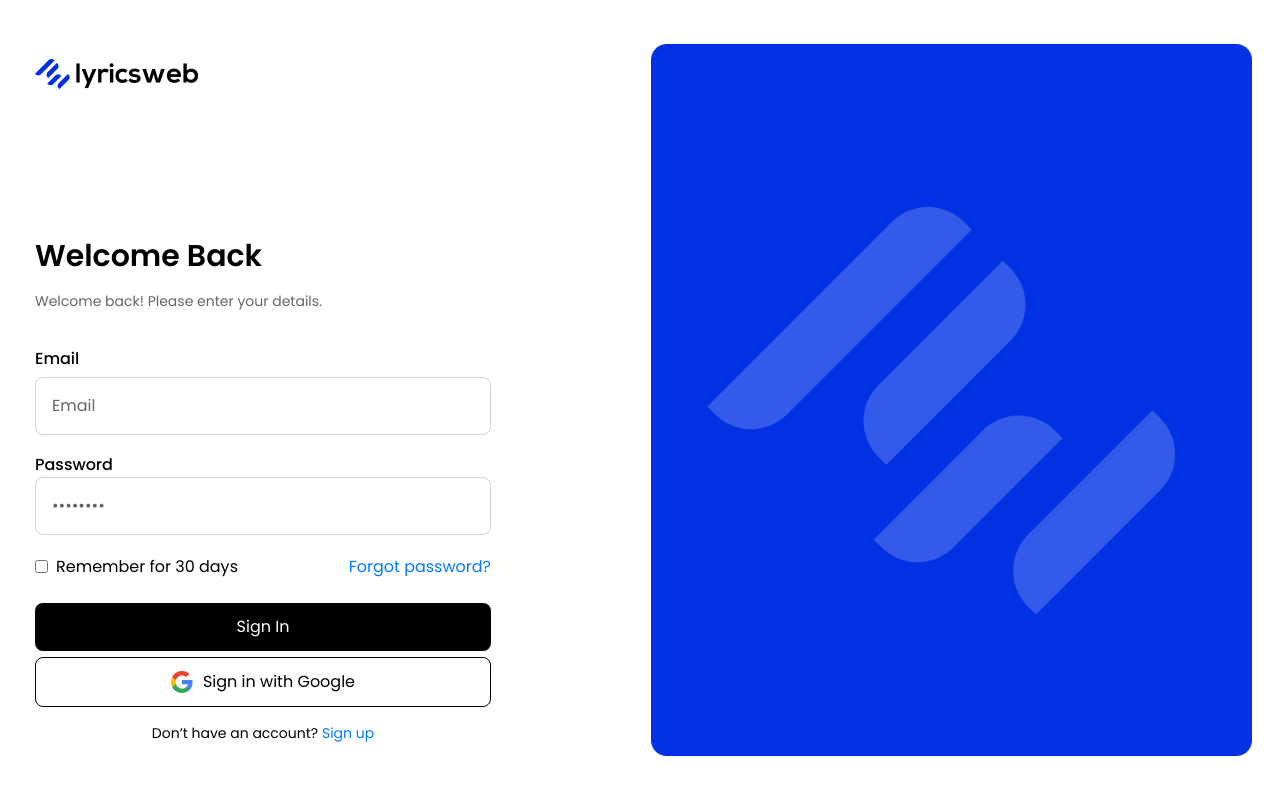
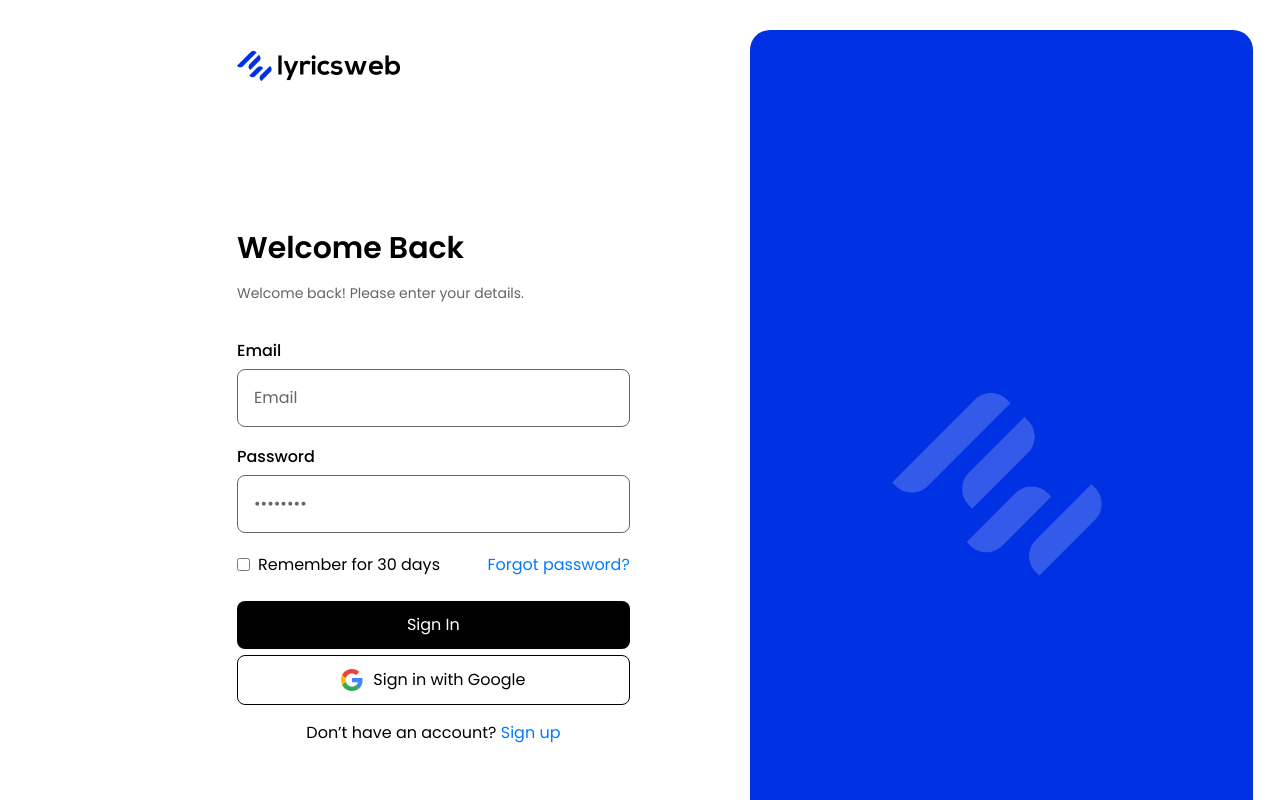
Before and after one commit to BimlaJain/Test-1, a Next.js app: page / in a window 1280 px wide. Shown: the top 800 px of the page. Built offline with nearby package versions, Linux system fonts and the light colour scheme.

Commit message:
change updates

```diff
--- a/src/app/page.tsx
+++ b/src/app/page.tsx
@@ -1,10 +1,10 @@
 "use client"
-import LoginFormPage from "@/components/LoginFormPage";
+import  Login from "../components/LoginFormPage"
 
 export default function Home() {
   return (
     <>
-      <LoginFormPage/>
+   <Login/>
 
     </>
   );
--- a/src/components/LoginFormPage.tsx
+++ b/src/components/LoginFormPage.tsx
@@ -1,195 +1,154 @@
 "use client";
-import React, { useState , useEffect } from "react";
+import React, { FormEvent, useEffect, useState } from "react";
 import { useRouter } from "next/navigation";
 import Swal from "sweetalert2";
 
-const LoginFormPage = () => {
-    // typscript interface
-    interface FormData {
-        email: string;
-        password: string;
-    }
-    // errors typescript interface
-    interface Errors {
-        email?: string;
-        password?: string;
-        rememberMe?: string;
-    }
-    // useState Data
-    const [formData, setFormData] = useState<FormData>({ email: "", password: "" });
-    const [rememberMe, setRememberMe] = useState(false);
-    const [errors, setErrors] = useState<Errors>({});
+const MyLoginForm = () => {
+    const myState = {
+        email: "",
+        password: "",
+        customCheckBox: false,
+    };
+
+    const [formValue, setFormValue] = useState(myState);
+    const [errors, setErrors] = useState(false);
     const router = useRouter();
 
-    // handle change function
-    const handleChange = (e: any) => {
-        const { name, value } = e.target;
-        setFormData({ ...formData, [name]: value });
+    const emailRegax = /^[a-zA-Z0-9_.+-]+@[a-zA-Z0-9-]+\.[a-zA-Z0-9-.]+$/;
 
-        setErrors((prevErrors) => {
-            const newErrors = { ...prevErrors };
-
-            if (name === "email") {
-                const emailRegex = /^[^\s@]+@[^\s@]+\.[^\s@]{2,}$/i;
-                if (value && emailRegex.test(value)) {
-                    delete newErrors.email;
-                }
-            }
-
-            if (name === "password" && value.length >= 6) {
-                delete newErrors.password;
-            }
-
-            return newErrors;
-        });
-    };
-
-    // validate function
-    const validate = (): Errors => {
-        const newErrors: Errors = {};
-
-        // Email validation regex
-        const emailRegex = /^[^\s@]+@[^\s@]+\.[^\s@]{2,}$/i;
-
-        if (!formData.email) {
-            newErrors.email = "Email is required";
-        } else if (!emailRegex.test(formData.email)) {
-            newErrors.email = "Enter a valid email address";
-        }
-
-        if (!formData.password) {
-            newErrors.password = "Password is required";
-        } else if (formData.password.length < 6) {
-            newErrors.password = "Password must be at least 6 characters";
-        }
-
-        if (!rememberMe) {
-            newErrors.rememberMe = "Agree it for sign in";
-        }
-
-        return newErrors;
-    };
     useEffect(() => {
         const isAuthenticated = localStorage.getItem("isAuthenticated");
         if (isAuthenticated === "true") {
             router.push("/dashboard-page");
         }
-    }, [router]);
+    }, []);
 
-    // handlesubmit function
-    const handleSubmit = (e: any) => {
-        // prevent default
+    const handleSubmit = (e: FormEvent) => {
         e.preventDefault();
-        const validationErrors = validate();
-        // if validation errors
-        if (Object.keys(validationErrors).length > 0) {
-            setErrors(validationErrors);
-        } else {
-            setErrors({});
-            // sweet alert
+        setErrors(true);
+
+        if (
+            formValue.email.length > 0 &&
+            emailRegax.test(formValue.email) &&
+            formValue.password.length >= 6 &&
+            formValue.customCheckBox
+        ) {
+            setErrors(false);
             Swal.fire({
                 title: "Success",
                 text: "Login successful!",
                 icon: "success",
                 confirmButtonText: "OK",
             }).then(() => {
-                // set local storage
-                localStorage.setItem("formData", JSON.stringify(formData));
                 localStorage.setItem("isAuthenticated", "true");
-                // reset form data
-                setFormData({ email: "", password: "" });
-                // push to dashboard page
                 router.push("/dashboard-page");
             });
         }
     };
 
     return (
-        <div className="min-h-screen flex items-center justify-center">
-            <div className="items-center justify-between flex">
-                <div className="container px-[35px] max-md:pt-[32px] max-md:pb-24">
-                    {/* logo */}
-                    <a href="/">
-                        <img src="../assets/images/png/logo.png" alt="logo" width={163} height={31} />
+        <div className="min-h-screen flex 2xl:justify-center lg:justify-end justify-center pr-[27px] pb-10 max-sm:px-[35px] xl:pl-[237px] pl-10 pt-[30px]">
+            <div className="justify-end gap-[120px] flex">
+                <div className="container ml-auto">
+                    <a href="#">
+                        <img className="pt-[19.37px]" src="../assets/images/png/logo.png" alt="logo" width={163} height={31} />
                     </a>
                     <h1 className="font-semibold text-3xl leading-[58.5px] text-black md:pt-[138px] pt-[90px]">Welcome Back</h1>
                     <p className="text-sm leading-[30px] text-gray">Welcome back! Please enter your details.</p>
-                    {/* form */}
-                    <form className="pt-[31px] max-w-[456px] " onSubmit={handleSubmit}>
+                    <form className="pt-[31px] max-w-[456px]" onSubmit={handleSubmit}>
                         <div className="mb-[18px]">
                             <label className="text-black text-base font-medium">Email</label>
                             <input
                                 name="email"
                                 type="email"
-                                value={formData.email}
-                                onChange={handleChange}
-                                className={`placeholder:text-gray w-full mt-[6px] text-black border-light-gray rounded-lg border p-4 ${errors.email ? "border-red-500" : ""}`}
+                                value={formValue.email}
+                                onChange={(e) =>
+                                    setFormValue({ ...formValue, email: e.target.value })
+                                }
+                                className="placeholder:text-gray w-full mt-[6px] text-gray border-lightGray rounded-lg border p-4"
                                 placeholder="Email"
                             />
-                            {/* if email not field */}
-                            {errors.email && (
-                                <p className="text-red-500 text-sm absolute">{errors.email}</p>
-                            )}
+                            <p className="text-red-500">
+                                {errors && formValue.email.length === 0
+                                    ? "Required"
+                                    : !emailRegax.test(formValue.email) &&
+                                        formValue.email.length > 0
+                                        ? "Email is invalid"
+                                        : ""}
+                            </p>
                         </div>
                         <div className="mt-[6px] mb-5">
                             <label className="text-black text-base font-medium">Password</label>
                             <input
                                 name="password"
                                 type="password"
-                                value={formData.password}
-                                onChange={handleChange}
-                                className={`placeholder:text-gray w-full text-black border-light-gray rounded-lg border p-4 ${errors.password ? "border-red-500" : ""}`}
+                                value={formValue.password}
+                                onChange={(e) =>
+                                    setFormValue({ ...formValue, password: e.target.value })
+                                }
+                                className="placeholder:text-gray w-full mt-[6px] text-gray border-lightGray rounded-lg border p-4"
                                 placeholder="••••••••"
                             />
-                            {/* is password not field  */}
-                            {errors.password && (
-                                <p className="text-red-500 text-sm mt-1 absolute">{errors.password}</p>
-                            )}
+                            <p className="text-red-500">
+                                {errors && formValue.password.length === 0
+                                    ? "Password is required"
+                                    : formValue.password.length < 6 &&
+                                        formValue.password.length > 0
+                                        ? "Password must be at least 6 characters"
+                                        : ""}
+                            </p>
                         </div>
-                        <div className="md:flex md:items-center md:justify-between">
-                            <label className="flex items-center text-base max-md:mb-[14px]">
+                        <div className="lg:flex md:items-center md:justify-between">
+                            <label className="flex items-center text-base max-md:mb-[14px] font-inter">
                                 <input
                                     type="checkbox"
-                                    checked={rememberMe}
-                                    onChange={(e) => setRememberMe(e.target.checked)}
+                                    checked={formValue.customCheckBox}
+                                    onChange={(e) =>
+                                        setFormValue({
+                                            ...formValue,
+                                            customCheckBox: e.target.checked,
+                                        })
+                                    }
                                     className="mr-2 text-base"
                                 /> Remember for 30 days
                             </label>
-                            <a href="#" className="text-base text-blue hover:underline">
+                            <a href="#" className="text-base text-blue hover:text-red-600 transition-all duration-700">
                                 Forgot password?
                             </a>
                         </div>
-                        {/* if checkbox not field */}
-                        {errors.rememberMe && (
-                            <p className="text-red-500 text-sm mt-1">{errors.rememberMe}</p>
-                        )}
+                        <p className="text-red-500">
+                            {errors && formValue.customCheckBox === false
+                                ? "Agree in for sign in"
+                                : ""}
+                        </p>
 
                         <button
                             type="submit"
-                            className="w-full bg-black text-white p-3 mt-6 rounded-lg hover:bg-gray transition-all duration-500"
+                            className="w-full bg-black text-white p-3 mt-6 rounded-lg hover:bg-slate-500 transition-all duration-700"
                         >
                             Sign In
                         </button>
+
                         <button
                             type="button"
-                            className="w-full flex items-center justify-center p-3 mt-[6px] gap-[10px] border rounded-lg hover:bg-gray-100"
+                            className="w-full flex items-center justify-center p-3 mt-[6px] gap-[10px] border border-lightGray rounded-lg hover:bg-slate-600 hover:text-white transition-all duration-700"
                         >
                             <img src="../assets/images/svg/google.svg" alt="google" /> Sign in with Google
                         </button>
-                        <p className="mt-4 md:text-center text-sm">
+                        <p className="mt-4 md:text-center text-base font-inter">
                             Don’t have an account?{" "}
-                            <a href="#" className="text-blue hover:underline">
+                            <a href="#" className="text-blue hover:text-red-600 transition-all duration-700">
                                 Sign up
                             </a>
                         </p>
                     </form>
                 </div>
-                <div className="py-9 pr-7 w-full md:block hidden">
-                    <img src="../assets/images/png/loginform-img.png" alt="login-form-image" width={759} height={899} />
+                <div className="max-w-[759px] max-lg:hidden w-full h-[899px] bg-darkBlue xl:px-[90px] rounded-[20px] flex justify-center items-center">
+                    <img className="pointer-events-none max-2xl:w-10/12" src="./assets/images/png/loginform-img.png" alt="form-image" width={759} height={899} />
                 </div>
             </div>
         </div>
     );
 };
 
-export default LoginFormPage;
+export default MyLoginForm;
--- a/tailwind.config.ts
+++ b/tailwind.config.ts
@@ -24,6 +24,7 @@ export default {
 			  "gray": "#656566",
 			  "light-gray": "#D0D5DD",
 			  "blue": "#007BFF",
+			  "darkBlue": "#0031E2",
 			}
   	}
   },
```
Also changed, not shown: src/components/dashboard/Dashboard.tsx (+31 -30 lines).
